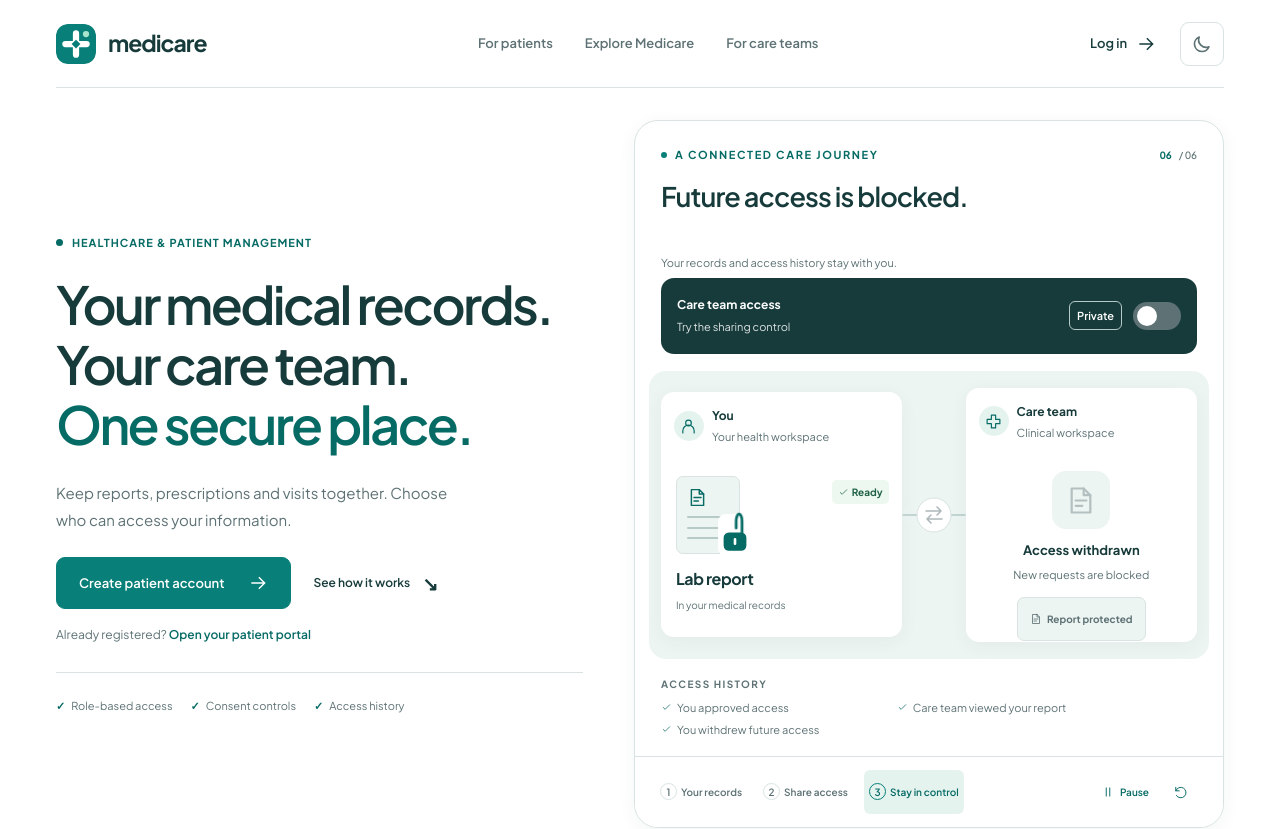
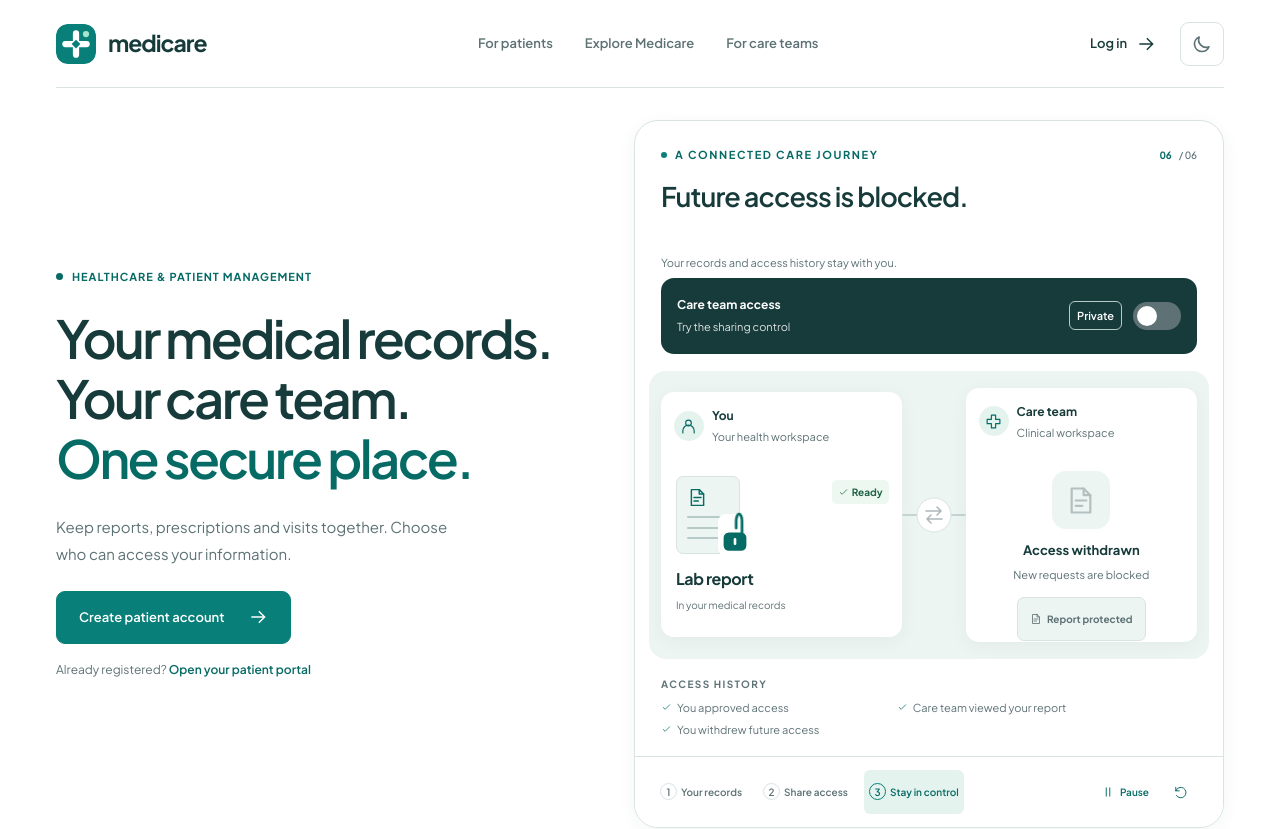
Before and after one commit to vTg2208/medicare-secure, a React (Vite) app in the folder frontend/: page / in a window 1280 px wide. Shown: the top 829 px of the page. Built offline with nearby package versions, Linux system fonts and the light colour scheme.

Commit message:
Simplify homepage hero actions and remove redundant badges

```diff
--- a/frontend/src/pages/LandingPage.css
+++ b/frontend/src/pages/LandingPage.css
@@ -20,9 +20,6 @@
 .mc-home-text-link span { font-size: 19px; }
 .mc-home-small { font-size: 12px; line-height: 1.7; color: var(--mc-text-muted); margin-top: 16px; }
 .mc-home-small a { color: var(--mc-accent); font-weight: 600; text-underline-offset: 3px; }
-.mc-home-assurances { display: flex; flex-wrap: wrap; gap: 10px 18px; list-style: none; padding: 24px 0 0; margin: 26px 0 0; border-top: 1px solid var(--mc-border); color: var(--mc-text-muted); font-size: 11px; }
-.mc-home-assurances li { display: flex; align-items: center; gap: 6px; }
-.mc-home-assurances li::before { content: '✓'; color: var(--mc-accent); font-weight: 700; }
 .mc-home a { touch-action: manipulation; }
 .mc-home a:focus-visible { outline: 3px solid var(--mc-accent); outline-offset: 5px; }
 .mc-home-showcase { min-width: 0; scroll-margin-block: 24px; }
@@ -89,7 +86,6 @@
     .mc-home-intro h1 { font-size: clamp(29px, 8.5vw, 37px); }
     .mc-home-lede { font-size: 14px; line-height: 1.7; margin-bottom: 20px; }
     .mc-home-eyebrow { font-size: 10px; letter-spacing: .07em; margin-bottom: 16px; }
-    .mc-home-assurances { display: none; }
     .mc-home-actions { gap: 12px 18px; }
     .mc-home-invitation { padding: 26px; }
 }
--- a/frontend/src/pages/LandingPage.jsx
+++ b/frontend/src/pages/LandingPage.jsx
@@ -27,9 +27,8 @@ export default function LandingPage() {
                         <p className="mc-home-eyebrow"><span aria-hidden="true" /> Healthcare &amp; patient management</p>
                         <h1 id="home-heading">Your medical records.<br />Your care team.<br /><em>One secure place.</em></h1>
                         <p className="mc-home-lede">Keep reports, prescriptions and visits together. Choose who can access your information.</p>
-                        <div className="mc-home-actions"><Link className="mc-home-button" to={entryPath}>{entryLabel}<Arrow /></Link><a className="mc-home-text-link" href="#your-care">See how it works <span aria-hidden="true">↘</span></a></div>
+                        <div className="mc-home-actions"><Link className="mc-home-button" to={entryPath}>{entryLabel}<Arrow /></Link></div>
                         <p className="mc-home-small">Already registered? <Link to="/login">Open your patient portal</Link></p>
-                        <ul className="mc-home-assurances" aria-label="Your information controls"><li>Role-based access</li><li>Consent controls</li><li>Access history</li></ul>
                     </div>
                     <div id="your-care" className="mc-home-showcase"><CareJourneyAnimation /></div>
                 </section>
```
Also changed, not shown: 1 other file (tests, documents, lock files or other folders).
